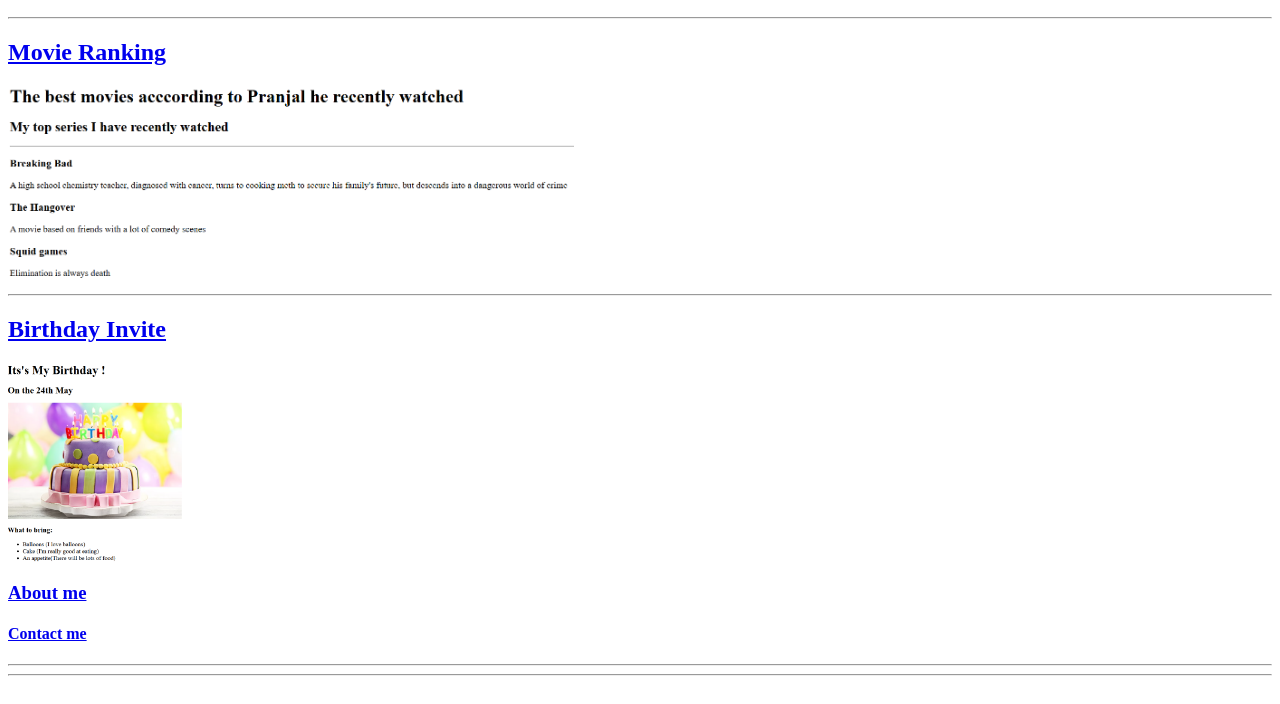
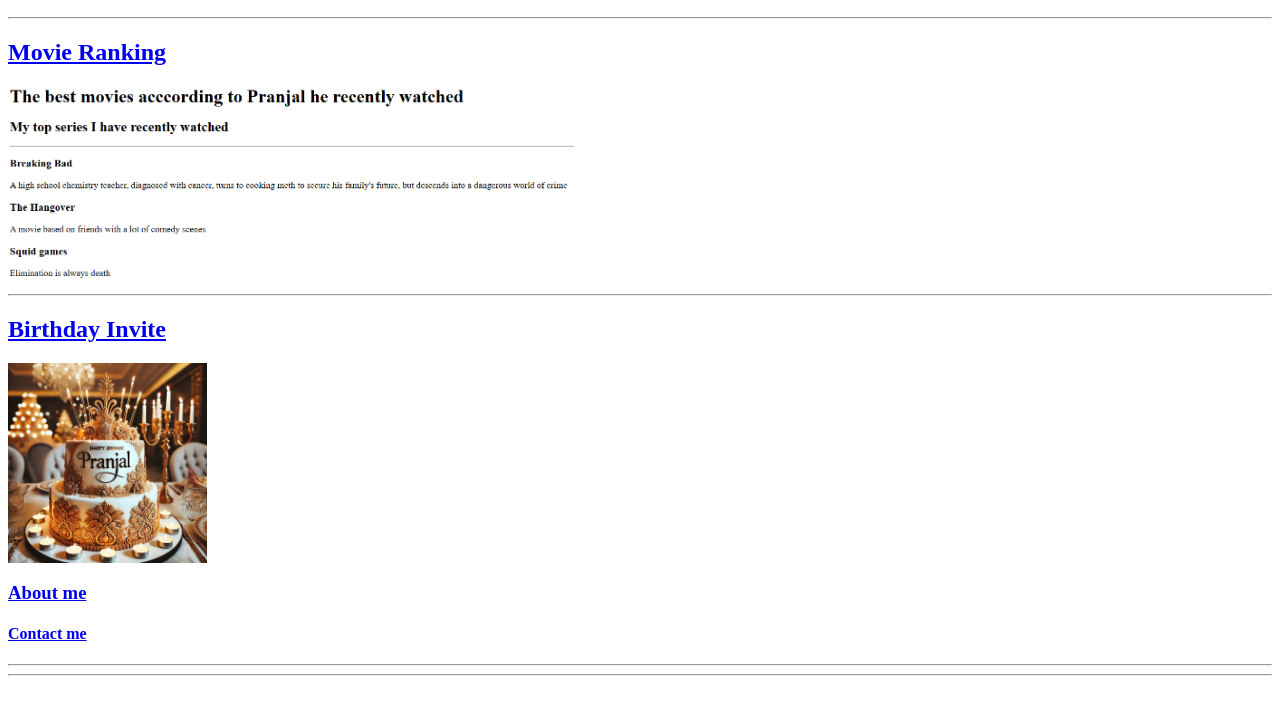
Before and after one commit to pranjal-glitch/html-portfolio, a plain HTML site: page index.html in a window 1280 px wide. Shown: the part 96-800 px from the top of the page. Drawn offline with Linux system fonts and the light colour scheme.

Commit message:
Update index.html

```diff
--- a/index.html
+++ b/index.html
@@ -15,7 +15,7 @@
         <img src = "./assets/images/movie ranking.png" height = "200" alt = "Movie rankings"/>
         <hr/>
         <h2><a href = "./public/birthday-invite.html">Birthday Invite</a></h2>
-        <img src = "./assets/images/birthday invite.png" height = "200" alt = "Birthday Invite"/>
+        <img src = "assets/images/Screenshot 2025-02-03 233208.png" height = "200" alt = "Birthday Invite"/>
         <h3><a href = "./public/about.html">About me</a></h3>
         <h4><a href = "./public/contact.html">Contact me</a></h4>
         <hr/>
```
